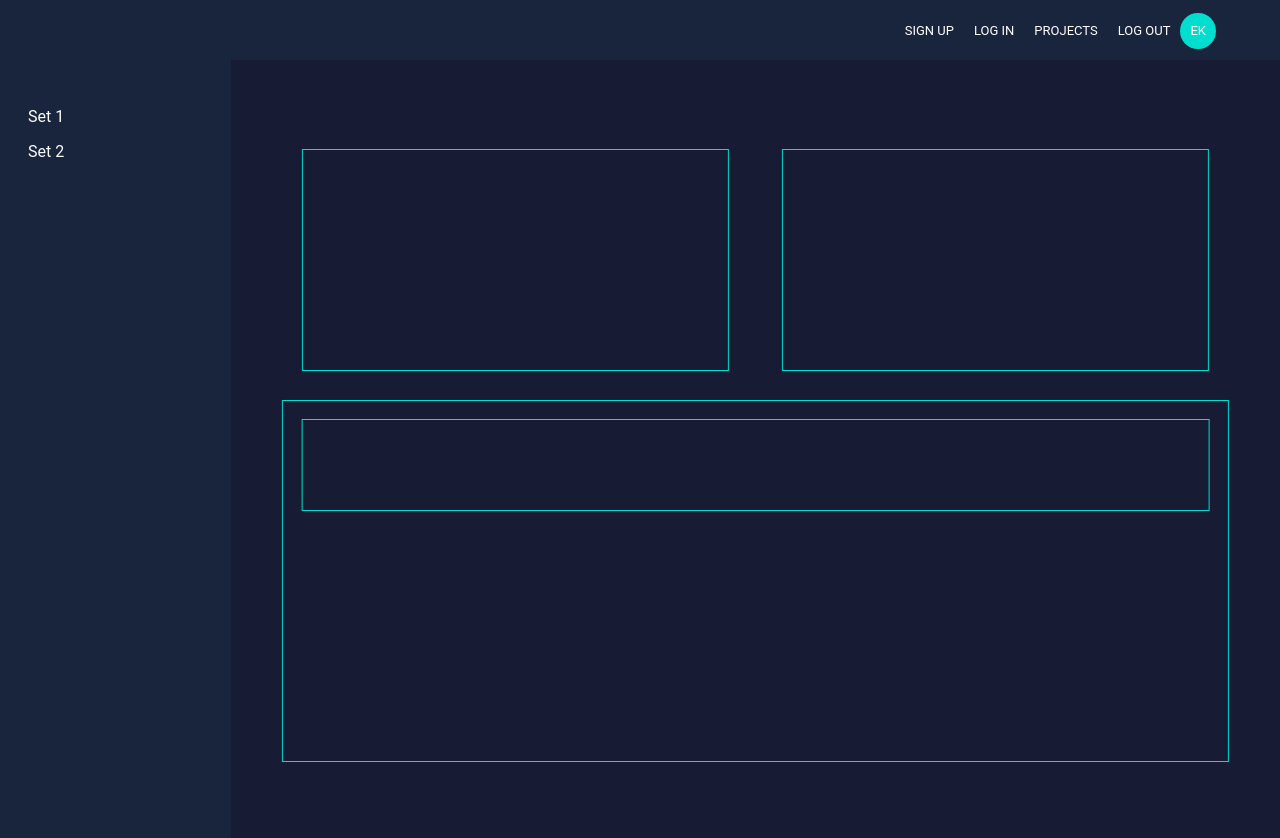
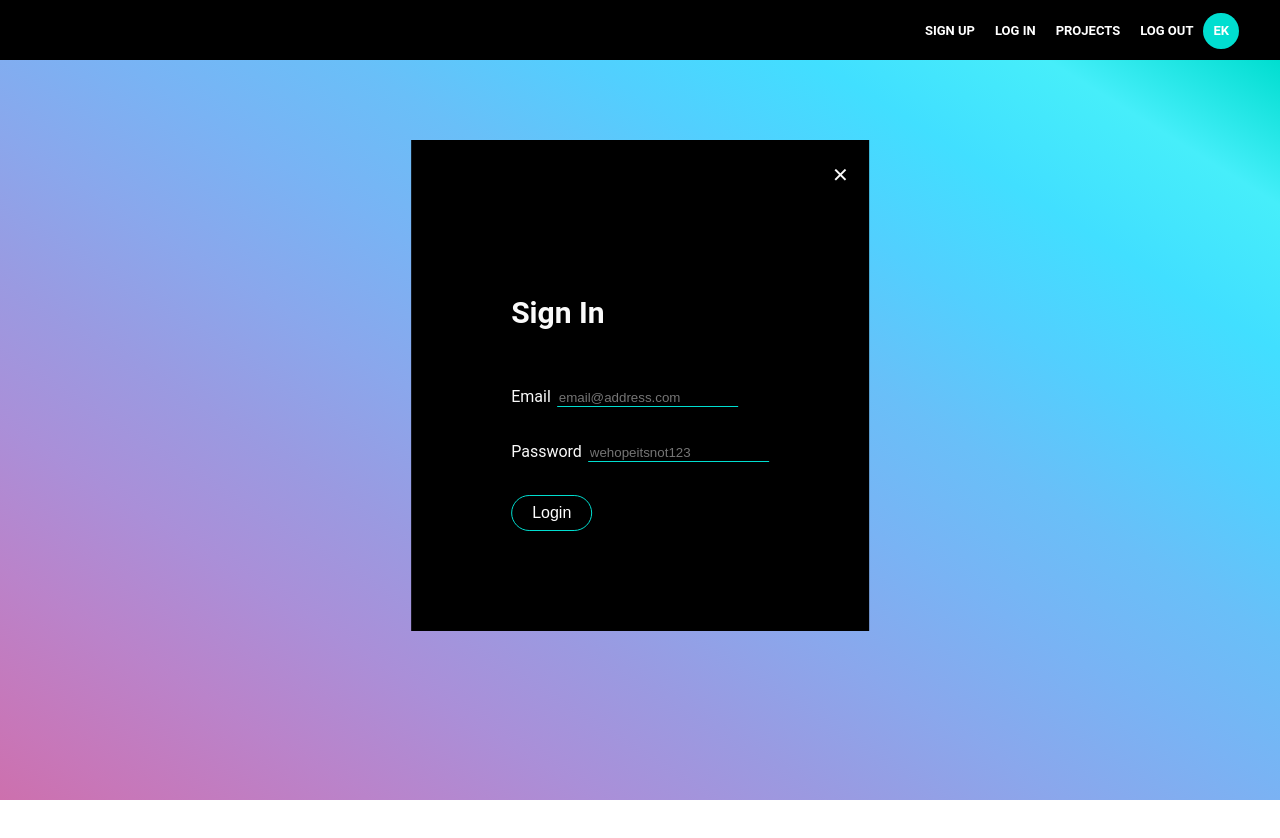
Before and after one commit to edgarkiljak/React-Redux-D3, a React (Create React App) app: page /signin in a window 1280 px wide. Shown: the top 838 px of the page. After the commit the page ends 800 px from the top, so only its background shows below. Built offline with nearby package versions, Linux system fonts and the light colour scheme.

Commit message:
SignIn Component completed

```diff
--- a/src/App.css
+++ b/src/App.css
@@ -9,3 +9,9 @@ body {
   font-size: 1rem;
   line-height: 1.5;
 }
+
+.App {
+  overflow: hidden;
+  height: 100vh;
+  width: 100%;
+}
--- a/src/App.js
+++ b/src/App.js
@@ -1,14 +1,21 @@
 import React from 'react';
-import { BrowserRouter } from 'react-router-dom';
+import { BrowserRouter, Switch, Route } from 'react-router-dom';
 import './App.css';
 import Navbar from './Components/layout/Navbar';
 import Dashboard from './Components/dashboard/Dashboard';
+import SignIn from './Components/auth/SignIn';
+import SignedOut from './Components/layout/SignedOut';
+import SignedIn from './Components/layout/SignedIn';
 
 const App = () => {
   return (
     <BrowserRouter>
       <div className="App">
         <Navbar />
+        <Switch>
+          <Route exact path="/" component={Dashboard} />
+          <Route path="/signin" component={SignIn} />
+        </Switch>
         <Dashboard />
       </div>
     </BrowserRouter>
--- a/src/Components/auth/SignIn.js
+++ b/src/Components/auth/SignIn.js
@@ -0,0 +1,51 @@
+import React, { Component } from 'react';
+import './styles/index.css';
+
+class SignIn extends Component {
+  cosnstructor() {
+    this.state = {
+      o: 1
+    };
+  }
+
+  handleChange = e => {
+    console.log(e);
+  };
+
+  handleSubmit = e => {
+    console.log(e);
+  };
+
+  render() {
+    return (
+      <div className="black-signin-wall-container">
+        <form onSubmit={this.handleSubmit} className="black-signin-wall-form">
+          <div className="close-btn">&#10005;</div>
+          <h5 className="black-signin-text">Sign In</h5>
+          <div className="input-field">
+            <label htmlFor="email">Email</label>
+            <input
+              type="email"
+              id="email"
+              placeholder="email@address.com"
+              onChage={this.handleChange}
+            ></input>
+          </div>
+          <div className="input-field">
+            <label htmlFor="password">Password</label>
+            <input
+              type="password"
+              id="password"
+              placeholder="wehopeitsnot123"
+              onChage={this.handleChange}
+            ></input>
+          </div>
+          <div className="input-field">
+            <button className="btn">Login</button>
+          </div>
+        </form>
+      </div>
+    );
+  }
+}
+export default SignIn;
--- /dev/null
+++ b/src/Components/auth/styles/index.css
@@ -0,0 +1,92 @@
+.black-signin-wall-container {
+  width: 100%;
+  height: 100vh;
+  position: relative;
+  top: 0;
+  left: 0;
+  overflow: hidden;
+  /* background: #00ded0; fallback for old browsers */
+  background-image: linear-gradient(
+    to right top,
+    #d16ba5,
+    #c777b9,
+    #ba83ca,
+    #aa8fd8,
+    #9a9ae1,
+    #8aa7ec,
+    #79b3f4,
+    #69bff8,
+    #52cffe,
+    #41dfff,
+    #46eefa,
+    #00ded0
+  );
+}
+
+.black-signin-wall-container form {
+  color: #fafafa;
+  background-color: black;
+  padding: 100px;
+  position: absolute;
+  left: 50%;
+  top: 10%;
+  transform: translate(-50%);
+}
+
+.close-btn {
+  position: absolute;
+  top: 20px;
+  right: 20px;
+  font-size: 20px;
+  transition: all 1s ease;
+}
+
+.close-btn:hover {
+  color: #00ded0;
+  transform: translate(0) rotate(90deg);
+}
+
+.black-signin-wall-container form h5 {
+  font-size: 30px;
+}
+
+.input-field {
+  position: relative;
+  margin-top: 31px;
+  border: 12px;
+}
+
+input {
+  color: #fafafa;
+  background-color: transparent;
+  outline: none;
+  margin-left: 6px;
+  border: none;
+  border-bottom: 1px solid #00ded0;
+}
+
+input:focus {
+  outline: none;
+  border-color: inherit;
+  -webkit-box-shadow: none;
+  box-shadow: none;
+  border: none;
+  border-bottom: 1px solid #00ded0;
+}
+
+.btn {
+  line-height: 1rem;
+  color: white;
+  padding: 5px 20px;
+  min-height: 36px;
+  border-radius: 24px;
+  font-size: 1rem;
+  background-color: transparent;
+  border: 1px solid #00ded0;
+}
+
+.btn:hover {
+  background-color: white;
+  color: black;
+  border: none;
+}
--- a/src/Components/dashboard/Dashboard.js
+++ b/src/Components/dashboard/Dashboard.js
@@ -9,10 +9,10 @@ export default class Dashboard extends Component {
         <div className="dashboard-side">
           <div className="dashboard-side-item-container">
             <NavLink to="/" className="dashboard-side-item">
-              Set 1
+              套裝1
             </NavLink>
             <NavLink to="/" className="dashboard-side-item">
-              Set 2
+              套裝2
             </NavLink>
           </div>
         </div>
--- a/src/Components/dashboard/styles/index.css
+++ b/src/Components/dashboard/styles/index.css
@@ -11,8 +11,8 @@
   display: flex;
   flex-direction: column;
   /* background-color: #0b0d20; */
-  /* background-color: #000000; */
-  background-color: #19253d;
+  background-color: #000000;
+  /* background-color: #19253d; */
 }
 
 .dashboard-side-item p {
@@ -49,7 +49,8 @@ a:hover {
 }
 .dashboard-main-top {
   /* background-color: #1e3e72; */
-  background-color: #171b34;
+  /* background-color: #171b34; */
+  background-color: #e0ffff;
   width: 100%;
   height: 50vh;
   left: 0;
@@ -70,7 +71,7 @@ a:hover {
 .dashboard-main-top-item-1 {
   width: 45%;
   height: 55%;
-  top: 50%;
+  top: 40%;
   left: 2%;
   transform: translateY(-50%);
   position: absolute;
@@ -79,7 +80,7 @@ a:hover {
 .dashboard-main-top-item-2 {
   width: 45%;
   height: 55%;
-  top: 50%;
+  top: 40%;
   right: 2%;
   transform: translateY(-50%);
   position: absolute;
@@ -88,7 +89,8 @@ a:hover {
 
 .dashboard-main-bottom {
   /* background-color: #1e3e72; */
-  background-color: #171b34;
+  /* background-color: #171b34; */
+  background-color: #e0ffff;
   width: 100%;
   height: 50vh;
   left: 0;
--- a/src/Components/layout/styles/index.css
+++ b/src/Components/layout/styles/index.css
@@ -1,8 +1,8 @@
 .nav {
   height: 60px;
   /* background-color: #0b0d20; */
-  /* background-color: #000000; */
-  background-color: #19253d;
+  background-color: #000000;
+  /* background-color: #19253d; */
   width: 100%;
   position: relative;
   top: 0;
@@ -23,7 +23,7 @@
   text-align: center;
   top: 50%;
   transform: translateY(-50%);
-  right: 0;
+  right: -2%;
   width: 60%;
 }
 
@@ -38,10 +38,12 @@ ul li {
 
 ul li a {
   color: white;
+  /* color: black; */
   text-decoration: none;
   border-bottom: solid 1px transparent;
   padding: 10px;
   font-size: 13px;
+  font-weight: bold;
 }
 
 ul li a:hover {
```
